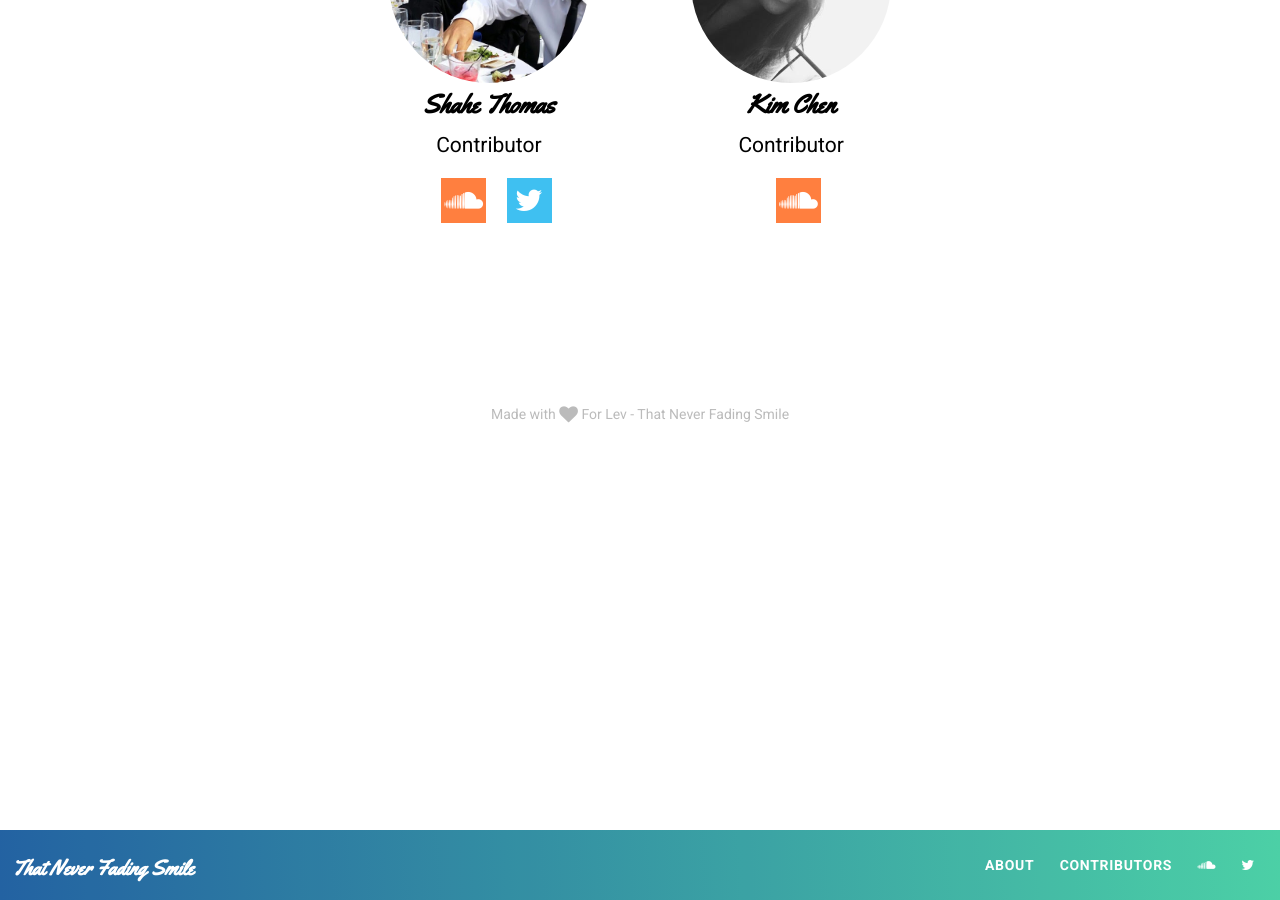
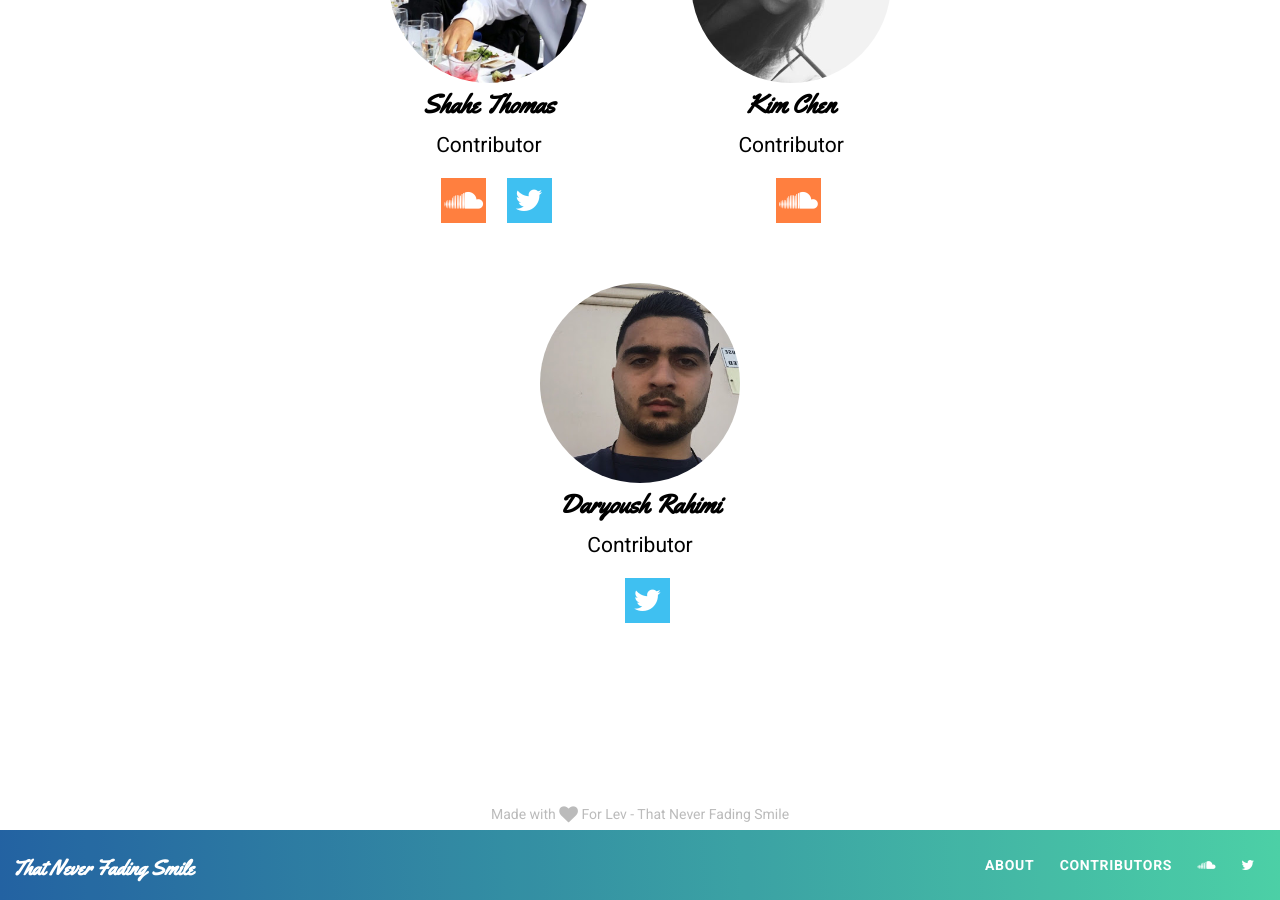
Before and after one commit to balzohrd/flapjack, a Jekyll site: the page built from contributors.md, in a window 1280 px wide and 900 px high, scrolled down 3670 px. Built offline with Jekyll 4.4.1, drawn with Linux system fonts in a browser that asks for light colours; nearby versions of some CDN libraries; comment, search, counter and statistics services are not loaded.

Commit message:
You think that you’re too cool for school, but I have a newsflash for you Walter Cronkite… you aren’t.

```diff
--- a/contributors.md
+++ b/contributors.md
@@ -146,6 +146,14 @@
     google_plus_link:
     instagram_username:
     site_link:
+  - name: Daryoush Rahimi
+    image_path: /assets/images/daryoush_r.jpg
+    position: Contributor
+    soundcloud:
+    twitter_username: Daryoush360
+    google_plus_link:
+    instagram_username:
+    site_link:
 ---
 That Never Fading Smile is a collaboration between some of Lev’s closest friends. We are music lovers inspired by songs, riffs and lyrics of various genres from all around the world. Each contributor brings their own unique influence to the mix, See below for more information on each of us
 
```
Also changed, not shown: _posts/2016-03-16-volume-thirytfour.markdown (added, +10 -0 lines), assets/images/daryoush_r.jpg (added).
